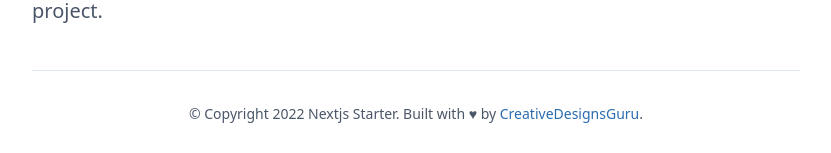
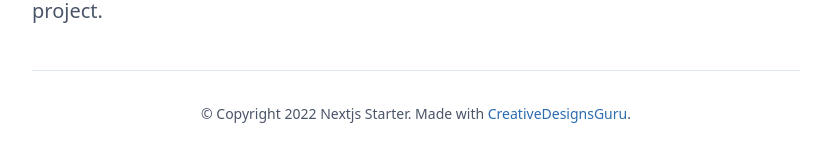
Before and after one commit to ixartz/Next-js-Boilerplate, a Next.js app: page / in a window 1280 px wide. Shown: the part 1745-1898 px from the top of the page, without its empty margins (224-1055 px from the left). Built offline with nearby package versions, Linux system fonts and the light colour scheme.

Commit message:
feat: update footer message and comment

```diff
--- a/src/templates/Main.tsx
+++ b/src/templates/Main.tsx
@@ -61,16 +61,13 @@ const Main = (props: IMainProps) => (
       <div className="content py-5 text-xl">{props.children}</div>
 
       <div className="border-t border-gray-300 py-8 text-center text-sm">
-        © Copyright {new Date().getFullYear()} {AppConfig.title}. Built with{' '}
-        <span role="img" aria-label="Love">
-          ♥
-        </span>{' '}
-        by <a href="https://creativedesignsguru.com">CreativeDesignsGuru</a>.
+        © Copyright {new Date().getFullYear()} {AppConfig.title}. Made with{' '}
+        <a href="https://creativedesignsguru.com">CreativeDesignsGuru</a>.
         {/*
          * PLEASE READ THIS SECTION
-         * We'll really appreciate if you could have a link to our website
+         * I'm an indie maker with limited resources and funds, I'll really appreciate if you could have a link to my website.
          * The link doesn't need to appear on every pages, one link on one page is enough.
-         * Thank you for your support it'll mean a lot for us.
+         * For example, in the `About` page. Thank you for your support, it'll mean a lot to me.
          */}
       </div>
     </div>
```
